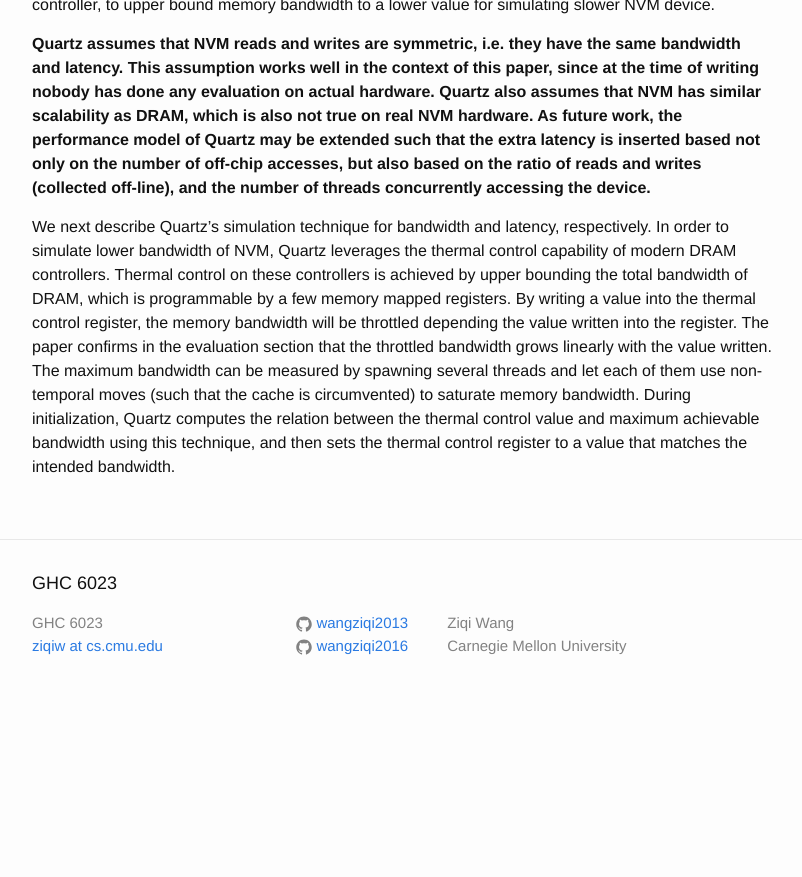
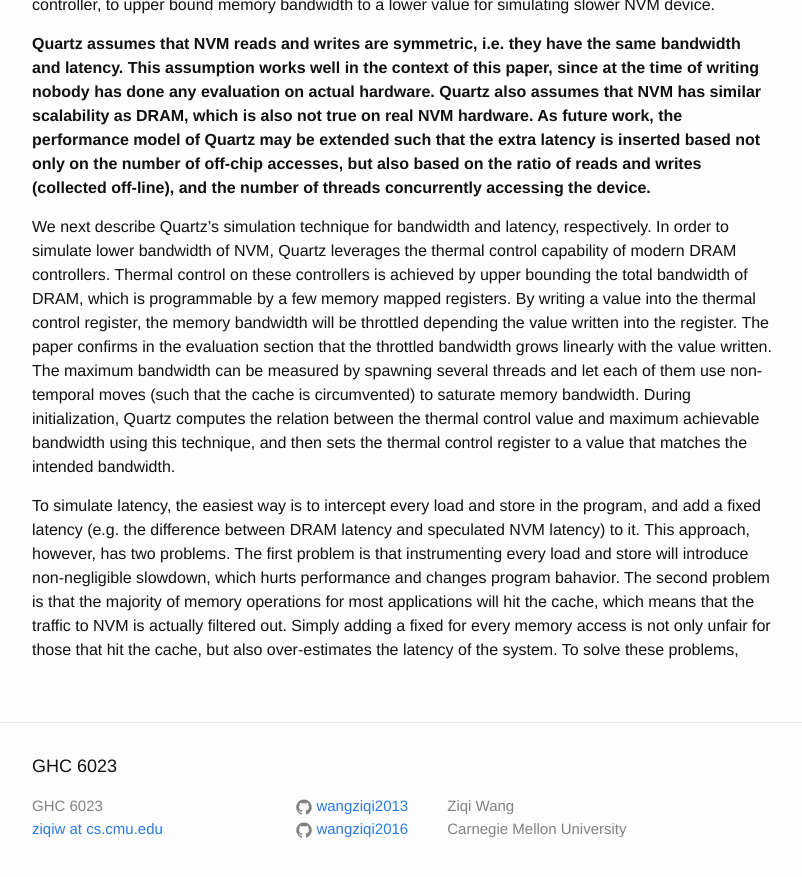
Before and after one commit to wangziqi2013/wangziqi2013.github.io, a Jekyll site: the page built from _posts/2019-11-23-quartz.markdown, in a window 1280 px wide and 900 px high, scrolled down 874 px. Shown: the top 877 px of the window, without its empty margins (238-1040 px from the left). Built offline with Jekyll 4.4.1, drawn with Linux system fonts in a browser that asks for light colours; before the commit the page ends 1591 px from its top, so only the background shows below that.

Commit message:
Adding latency sim problems

```diff
--- a/_posts/2019-11-23-quartz.markdown
+++ b/_posts/2019-11-23-quartz.markdown
@@ -45,3 +45,11 @@ The maximum bandwidth can be measured by spawning several threads and let each o
 the cache is circumvented) to saturate memory bandwidth. During initialization, Quartz computes the relation between the
 thermal control value and maximum achievable bandwidth using this technique, and then sets the thermal control register
 to a value that matches the intended bandwidth.
+
+To simulate latency, the easiest way is to intercept every load and store in the program, and add a fixed latency
+(e.g. the difference between DRAM latency and speculated NVM latency) to it. This approach, however, has two problems.
+The first problem is that instrumenting every load and store will introduce non-negligible slowdown, which hurts
+performance and changes program bahavior. The second problem is that the majority of memory operations for most
+applications will hit the cache, which means that the traffic to NVM is actually filtered out. Simply adding a fixed
+for every memory access is not only unfair for those that hit the cache, but also over-estimates the latency of the
+system. To solve these problems,
```
